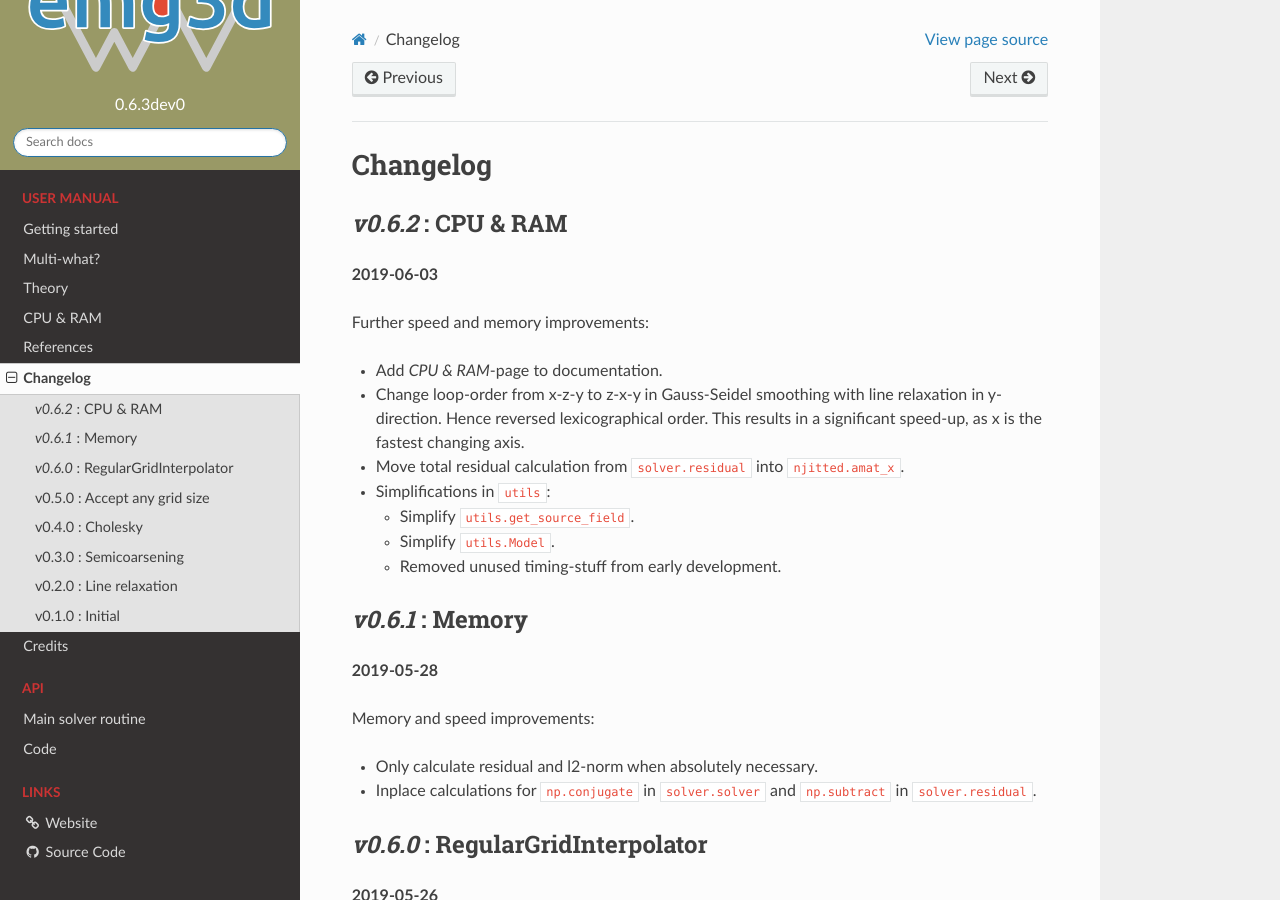
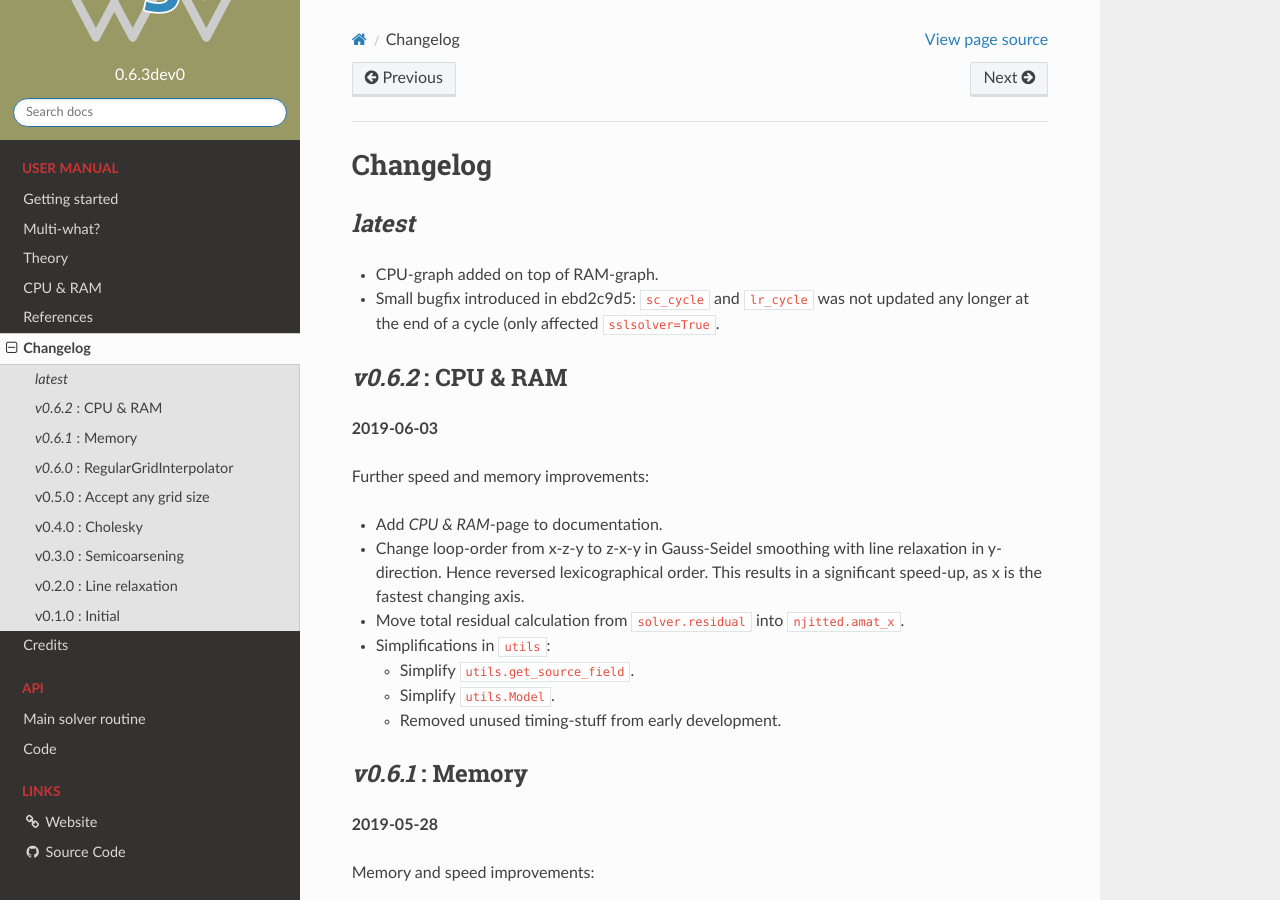
Before and after one commit to emsig/emg3d, a Sphinx documentation site: the page built from docs/changelog.rst, in a window 1280 px wide and 900 px high. Built offline with Sphinx 7.4.7 and the Read the Docs theme 2.0.0, drawn with Linux system fonts in a browser that asks for light colours.

Commit message:
Bugfix re `sc_cycle` and `lr_cycle`

```diff
--- a/CHANGELOG.rst
+++ b/CHANGELOG.rst
@@ -1,5 +1,13 @@
 Changelog
 #########
+
+*latest*
+--------
+
+- CPU-graph added on top of RAM-graph.
+- Small bugfix introduced in ebd2c9d5: ``sc_cycle`` and ``lr_cycle`` was not
+  updated any longer at the end of a cycle (only affected ``sslsolver=True``.
+
 
 *v0.6.2* : CPU & RAM
 --------------------
--- a/docs/cpu_and_ram.rst
+++ b/docs/cpu_and_ram.rst
@@ -23,7 +23,7 @@ An example output of that notebook is shown in :numref:`Figure %s <runtime>`.
    :name: runtime
 
    Runtime as a function of cell size, which shows nicely the linear scaling
-   of multigrid solvers.
+   of multigrid solvers (using a single thread).
 
 The costliest functions (for big models) are:
 
```
Also changed, not shown: 1 other file.
